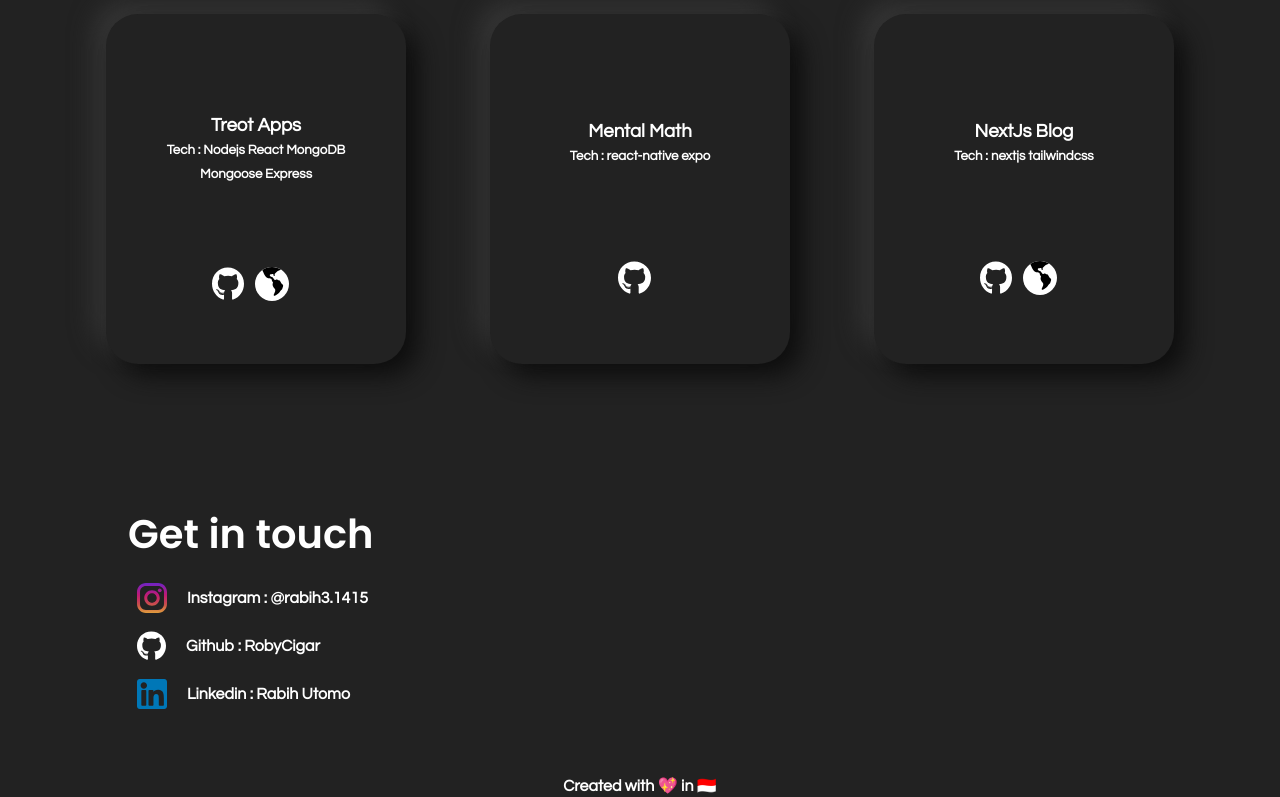
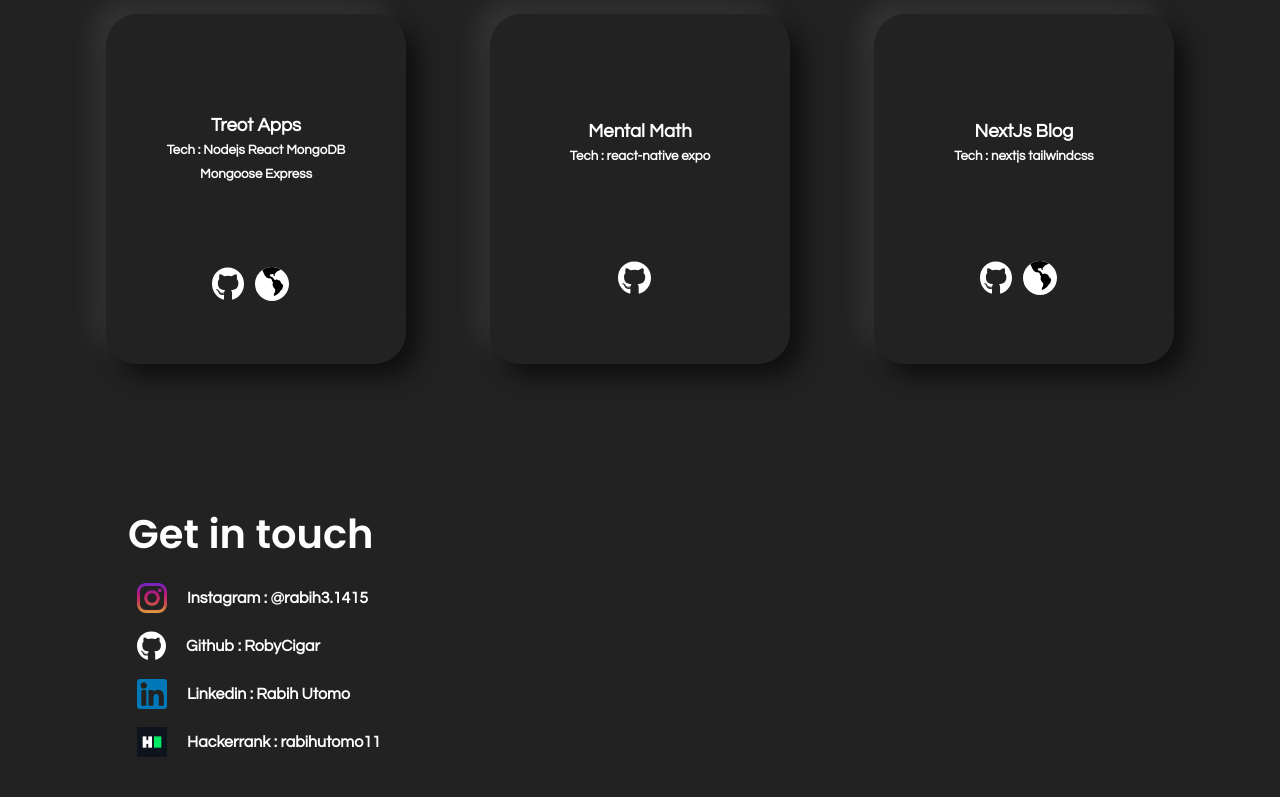
Before and after one commit to RobyCigar/Portfolio, a React (Create React App) app: page / in a window 1280 px wide. Shown: the part 2000-2797 px from the top of the page. Built offline with nearby package versions, Linux system fonts and the light colour scheme.

Commit message:
Add hackerrank

```diff
--- a/src/components/footer.jsx
+++ b/src/components/footer.jsx
@@ -6,6 +6,7 @@ import github from '../assets/github.svg'
 import twitter from '../assets/twitter.svg'
 import linkedin from '../assets/linkedin.svg'
 import youtube from '../assets/YT.svg'
+import hackerrank from '../assets/HR.png'
 
 function Footer() {
   	return (
@@ -24,6 +25,10 @@ function Footer() {
             <img src={linkedin} alt="linkedin"/>
             <p className={styles.link}> <a  href="https://www.linkedin.com/in/rabih-utomo-36955a1b9/">Linkedin : Rabih Utomo</a></p>
           </div>
+          <div>
+            <img src={hackerrank} alt="hackerrank"/>
+            <p className={styles.link}> <a  href="https://www.hackerrank.com/rabihutomo11">Hackerrank : rabihutomo11</a></p>
+          </div>
 				</div>
         <p className={styles.attr}>Created with 💖 in 🇮🇩</p>
   		</div>
```
Also changed, not shown: src/assets/HR.png (added).
